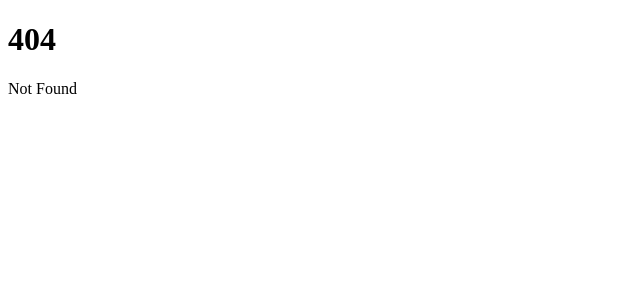
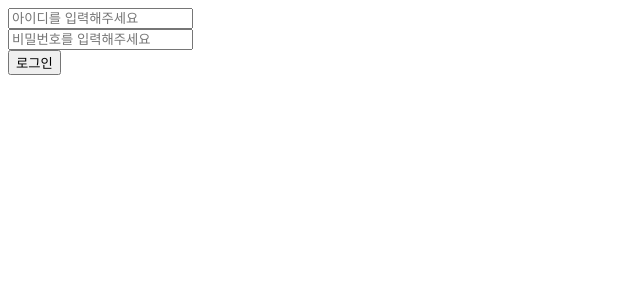
Before and after one commit to KissShot1104/Medium_Mission_parkjeawon, a SvelteKit app in the folder front/: page /user/login in a window 1280 px wide. Before the commit this address had no page. Shown: the top 300 px of the page, without its empty margins (0-640 px from the left). Built offline with nearby package versions, Linux system fonts and the light colour scheme.

Commit message:
feat: 로그인 기능 추가

```diff
--- /dev/null
+++ b/front/src/routes/user/login/+page.svelte
@@ -0,0 +1,43 @@
+<script>
+	import axios from "axios";
+
+	let username = '';
+	let password = '';
+
+
+	function login() {
+		return new Promise(async (resolve, reject) => {
+			try {
+				let res = await axios.post(
+					`http://localhost:8080/api/login`,
+					{ username: username, password: password }
+				);
+				console.log(res);
+			} catch (error) {
+				reject(error);
+			} finally {
+				console.log('long done');
+			}
+		});
+	}
+</script>
+
+<div>
+	<input
+		type="text"
+		bind:value={username}
+		placeholder="아이디를 입력해주세요"
+		class="input input-bordered input-primary w-full max-w-xs"
+	/>
+</div>
+
+<div>
+	<input
+		type="text"
+		bind:value={password}
+		placeholder="비밀번호를 입력해주세요"
+		class="input input-bordered input-primary w-full max-w-xs"
+	/>
+</div>
+
+<button on:click={login}>로그인</button>
```
